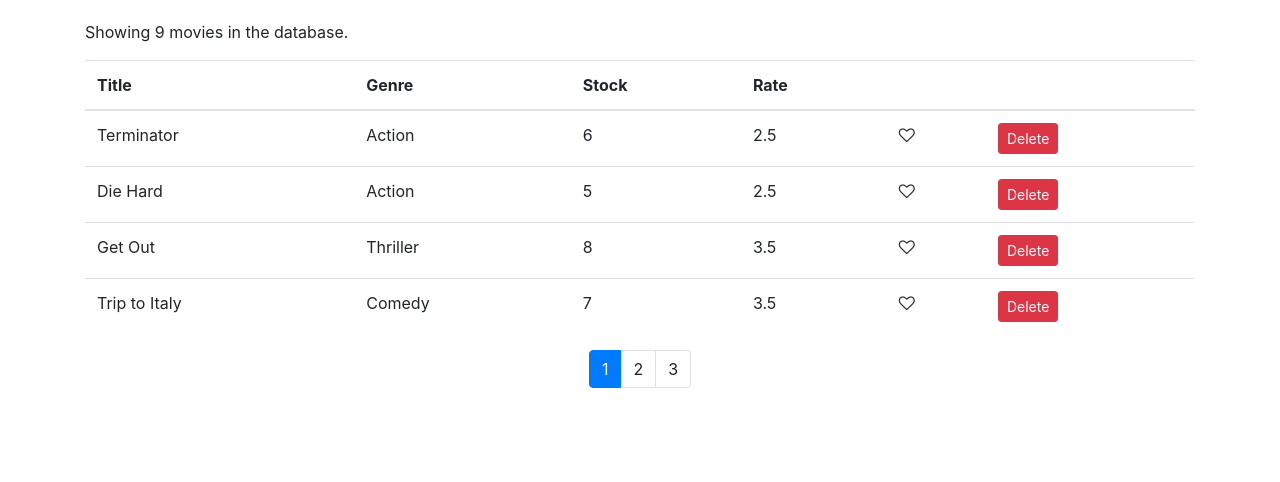
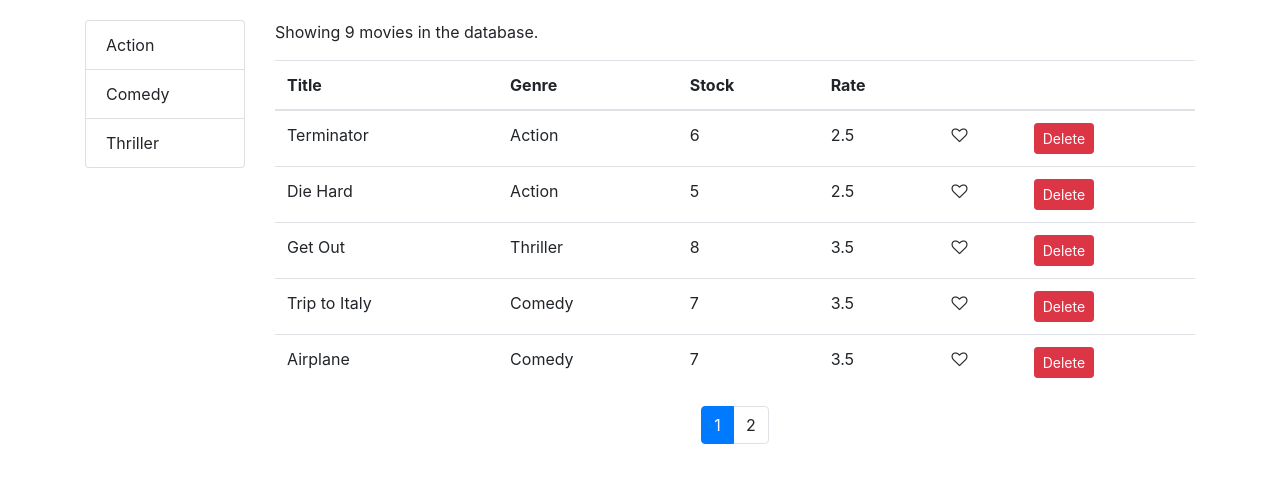
Before and after one commit to ezekielharvey/reactproject, a React (Create React App) app: page / in a window 1280 px wide. Shown: the top 482 px of the page. Built offline with nearby package versions, Linux system fonts and the light colour scheme.

Commit message:
Added Genre Table

```diff
--- a/src/components/common/listGroup.jsx
+++ b/src/components/common/listGroup.jsx
@@ -1,7 +1,12 @@
 import React from 'react';
 
-const ListGroup = () => {
-    return null;
+const ListGroup = (props) => {
+    const { items } = props;
+
+    return <ul className="list-group">
+        {items.map(item => <li key={item._id} className="list-group-item">{item.name}</li>)}
+
+    </ul>;
 }
 
 export default ListGroup;
--- a/src/components/movies.jsx
+++ b/src/components/movies.jsx
@@ -1,14 +1,20 @@
 import React, { Component } from 'react';
 import { getMovies } from '../services/fakeMovieService';
+import { getGenres } from '../services/fakeGenreService';
 import Like from "./common/like";
 import ListGroup from './common/listGroup';
 import Pagination from "./common/pagination";
 import { paginate } from '../utils/paginate'
 class Movies extends Component {
     state = {
-        movies: getMovies(),
+        movies: [],
+        genres: [],
         currentPage: 1,
-        pageSize: 4,
+        pageSize: 5,
+    };
+
+    componentDidMount() {
+        this.setState({ movies: getMovies(), genres: getGenres() });
     };
 
     handleDelete = movie => {
@@ -28,6 +34,10 @@ class Movies extends Component {
         this.setState({ currentPage: page });
     };
 
+    handleGenreSelect = genre => {
+        console.log(genre)
+    }
+
     render() {
         const { length: count } = this.state.movies;
         const { pageSize, currentPage, movies: allMovies } = this.state;
@@ -37,7 +47,11 @@ class Movies extends Component {
         const movies = paginate(allMovies, currentPage, pageSize)
 
         return (
-            <div>
+            <div className='row'>
+                <div className='col-2'>
+                    <ListGroup items={this.state.genres} onItemSelect={this.handleGenreSelect} />
+                </div>
+                <div className='col'>
                     <p>Showing {this.state.movies.length} movies in the database.</p>
                     <table className="table">
                         <thead>
@@ -71,6 +85,8 @@ class Movies extends Component {
                         currentPage={currentPage}
                         onPageChange={this.handlePageChange} />
                 </div>
+
+            </div>
         );
     }
 }
```
Lines whose indentation alone changed are shown as unchanged.
